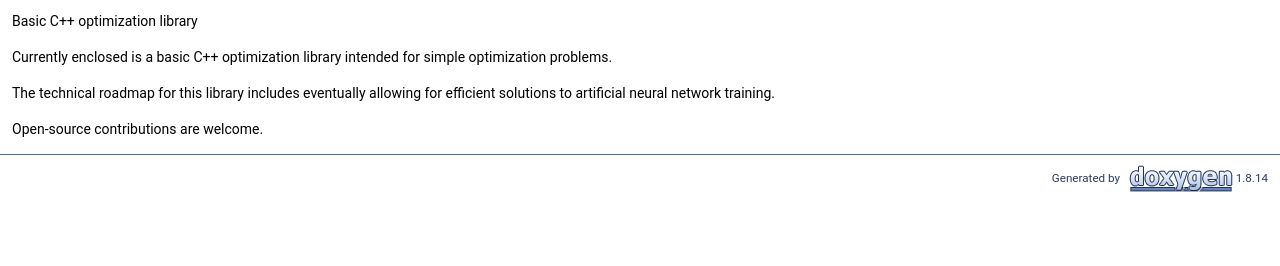
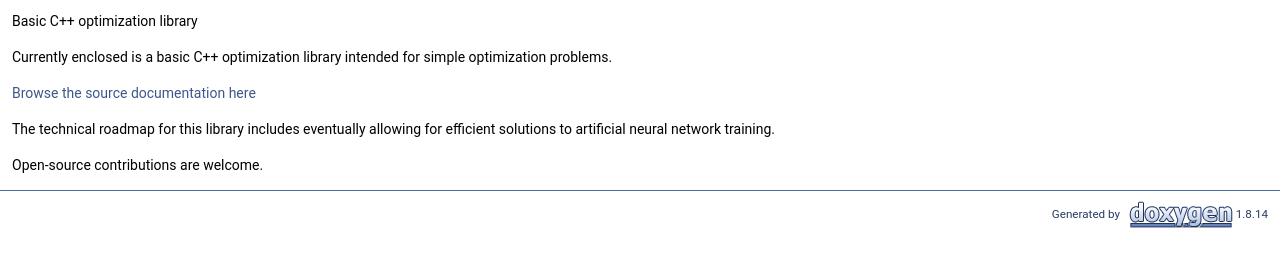
Before and after one commit to charelstoncrabb/basic_opt, a plain HTML site: page docs/html/md__r_e_a_d_m_e.html in a window 1280 px wide. Shown: the part 156-422 px from the top of the page. Drawn offline with Linux system fonts and the light colour scheme.

Commit message:
Small update to main test example function

```diff
--- a/docs/html/md__r_e_a_d_m_e.html
+++ b/docs/html/md__r_e_a_d_m_e.html
@@ -68,6 +68,7 @@ $(function() {
 <div class="contents">
 <div class="textblock"><p>Basic C++ optimization library</p>
 <p>Currently enclosed is a basic C++ optimization library intended for simple optimization problems.</p>
+<p><a href="https://charelstoncrabb.github.io/basic_opt/html/index.html">Browse the source documentation here </a></p>
 <p>The technical roadmap for this library includes eventually allowing for efficient solutions to artificial neural network training.</p>
 <p>Open-source contributions are welcome. </p>
 </div></div><!-- contents -->
```
Also changed, not shown: 3 other files.
